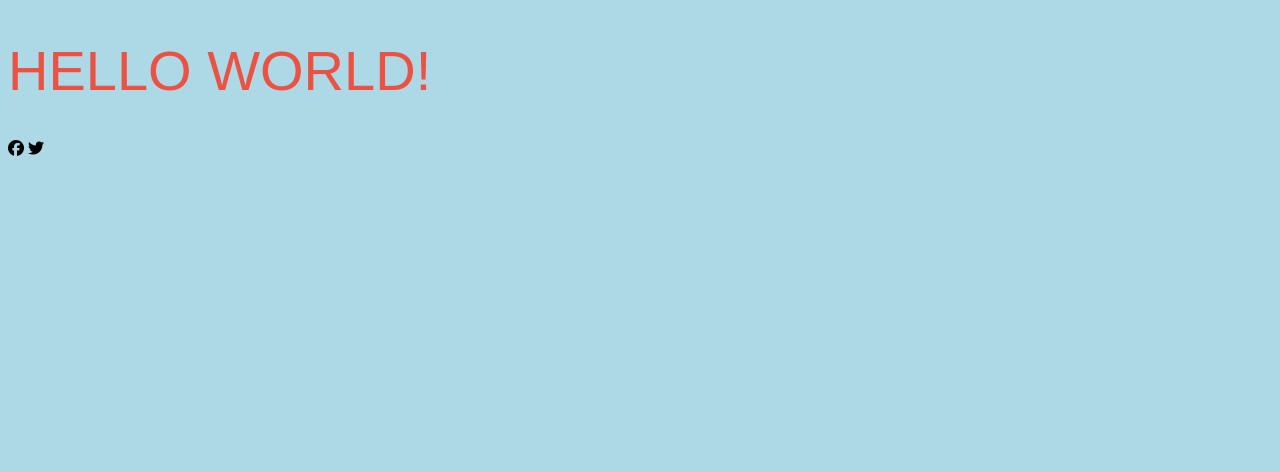
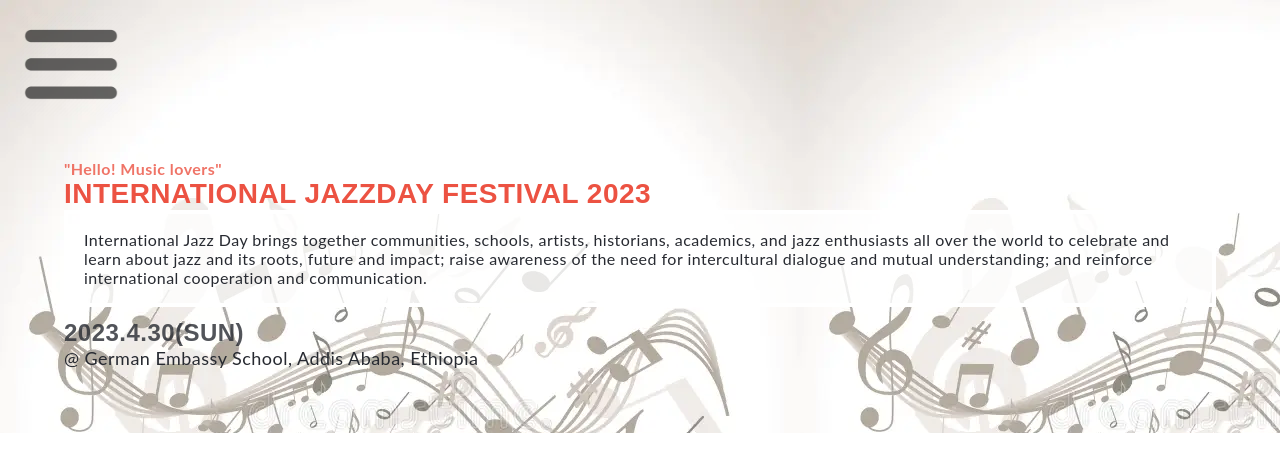
Before and after one commit to binyamolango/jazz-concert-capstone-project, a plain HTML site: page index.html in a window 1280 px wide. Drawn offline with Linux system fonts and the light colour scheme; a web font is replaced by a local one.

Commit message:
Add the header and headline section and style them

```diff
--- a/index.html
+++ b/index.html
@@ -9,8 +9,44 @@
     <script src="https://kit.fontawesome.com/1ed5b0f4f6.js" crossorigin="anonymous"></script>
 </head>
 <body>
-    <h1>Hello World!</h1>
-    <i class="fa-brands fa-facebook"></i>
-    <i class="fa-brands fa-twitter"></i>
+    <!-- <i class="fa-brands fa-facebook"></i>
+    <i class="fa-brands fa-twitter"></i> -->
+
+    <section class="head">
+        <header class="header">
+            <button class="ham-btn">
+                <img src="images/icons/hamburger-icon.png" alt="hamburger-icon" class="ham-img">
+            </button>
+        </header>
+
+        <section class="headline container">
+            <h4 class="greeting-title">"Hello! Music lovers"</h4>
+            <h1 class="main-title">INTERNATIONAL JazzDay festival 2023</h1>
+            <div class="desc-container">
+                <p class="concert-desc">International Jazz Day brings together communities, schools, artists, historians, academics, and
+                    jazz enthusiasts all over the world to celebrate and learn about jazz and its roots, future and impact;
+                    raise awareness of the need for intercultural dialogue and mutual understanding; and reinforce international cooperation and communication.</p>
+            </div>
+            <h2 class="concert-date">2023.4.30(SUN)</h2>
+            <p class="concert-location">@ German Embassy School, Addis Ababa, Ethiopia</p>
+        </section>
+    </section>
+
+    <main class="main">
+
+    </main>
+
+    <section class="featured-artists">
+
+    </section>
+
+    <section class="partner">
+
+    </section>
+
+    <footer class="footer">
+
+    </footer>
+
 </body>
 </html>
--- a/style.css
+++ b/style.css
@@ -6,19 +6,83 @@
   --highlight-color: #ec5242;
 }
 
-/* font-family: "lato", sans-serif;
-font-weight: 400;
-font-style: normal; */
+*,
+::after,
+::before {
+  box-sizing: border-box;
+  padding: 0;
+  margin: 0;
+}
 
 body {
-  background: lightblue;
+  font-family: "lato", sans-serif;
+  font-weight: 400;
+  font-style: normal;
+  font-size: 1rem;
+  letter-spacing: 0.0125cm;
+  color: var(--primary-color);
 }
 
-h1 {
+button {
+  background: none;
+  border: none;
+  cursor: pointer;
+}
+
+img {
+  max-width: 100%;
+}
+
+.container {
+  width: 90%;
+  margin: 0 auto;
+}
+
+.head {
+  background-image: url(images/backgrounds/music-background-notes-beige-40726604.webp);
+}
+
+.header {
+  margin-bottom: 2.5em;
+}
+
+.ham-btn {
+  width: 8%;
+  margin: 1em 0 0 1.5em;
+  opacity: 0.6;
+}
+
+.greeting-title,
+.main-title {
+  color: var(--highlight-color);
+}
+
+.main-title,
+.concert-date {
   font-family: 'cocogoose', sans-serif;
-  font-weight: 400;
-  font-style: normal;
-  font-size: 3.5rem;
-  color: var(--highlight-color);
+}
+
+.main-title {
+  font-size: 1.75rem;
   text-transform: uppercase;
 }
+
+.desc-container {
+  border: 4px solid #fff;
+  background: rgba(255, 255, 255, 0.8);
+  padding: 1em;
+  margin-bottom: 0.75em;
+}
+
+.concert-date,
+.greeting-title {
+  opacity: 0.8;
+}
+
+.concert-location {
+  font-size: 1.125rem;
+}
+
+.headline {
+  padding-bottom: 4em;
+}
```
Also changed, not shown: images/backgrounds/music-background-notes-beige-40726604.webp (added), images/icons/hamburger-icon.png (added).
